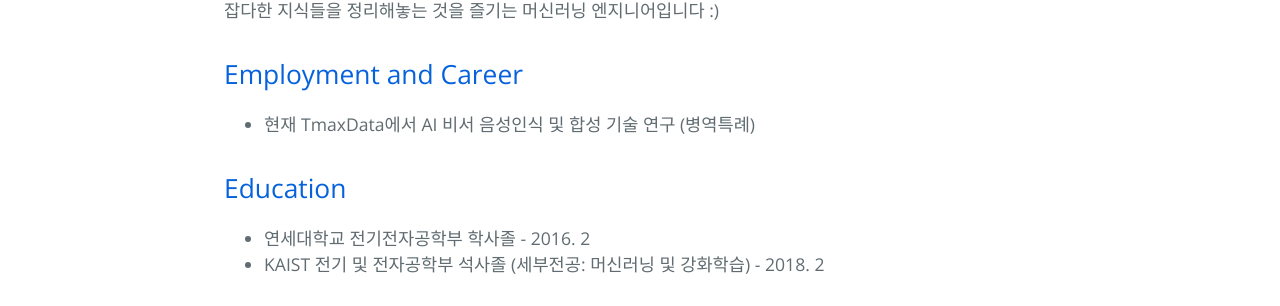
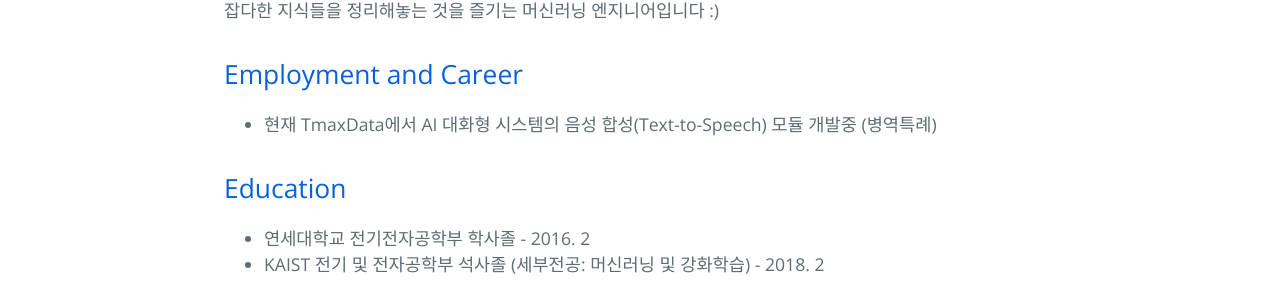
Before and after one commit to hcnoh/hcnoh.github.io, a Jekyll site: the page built from about.md, in a window 1280 px wide. Shown: the part 946-1252 px from the top of the page. Built offline with Jekyll 4.4.1, drawn with Linux system fonts in a browser that asks for light colours.

Commit message:
Update about.md

```diff
--- a/about.md
+++ b/about.md
@@ -9,7 +9,7 @@ permalink: /about
 잡다한 지식들을 정리해놓는 것을 즐기는 머신러닝 엔지니어입니다 :)
 
 ## Employment and Career
-- 현재 TmaxData에서 AI 비서 음성인식 및 합성 기술 연구 (병역특례)
+- 현재 TmaxData에서 AI 대화형 시스템의 음성 합성(Text-to-Speech) 모듈 개발중 (병역특례)
 
 ## Education
 - 연세대학교 전기전자공학부 학사졸 - 2016. 2
```
